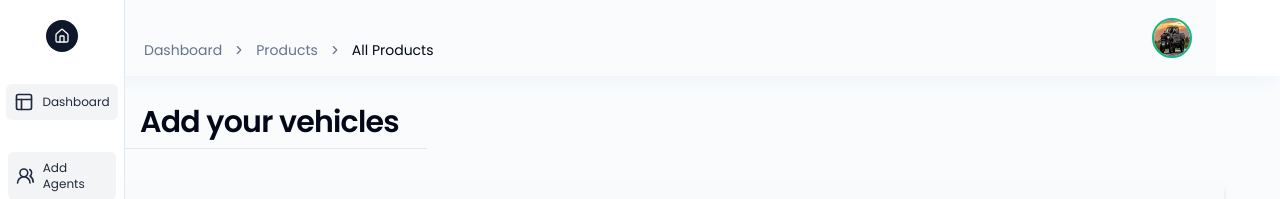
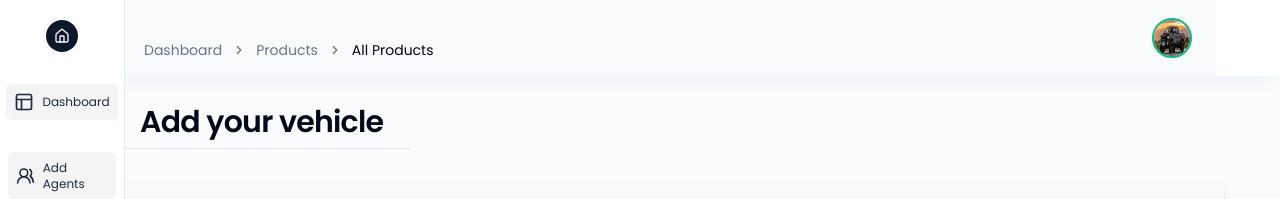
Before and after one commit to briozetta/speedik.in, a Next.js app: page /add-products in a window 1280 px wide. Shown: the top 199 px of the page. Built offline with nearby package versions, Linux system fonts and the light colour scheme.

Commit message:
just check

```diff
--- a/components/shared/dashboard-common/AddProducts.jsx
+++ b/components/shared/dashboard-common/AddProducts.jsx
@@ -37,7 +37,7 @@ export default function AddProducts() {
     <Dashboardlayout>
       <div className="flex justify-start">
         <h2 className="scroll-m-20 border-b px-7 pb-2 text-3xl font-semibold tracking-tight first:mt-0">
-          Add your vehicles
+          Add your vehicle
         </h2>
       </div>
 
```
